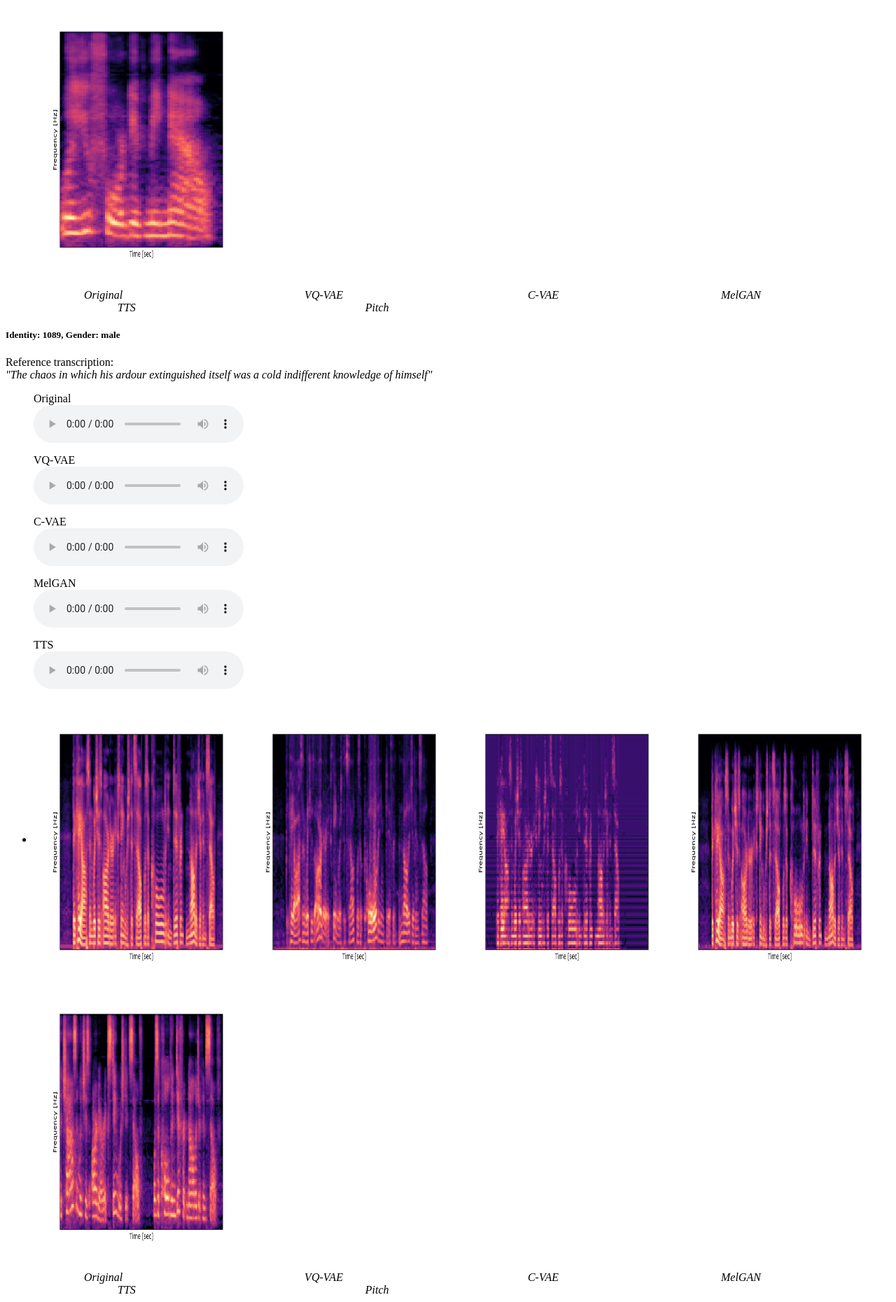
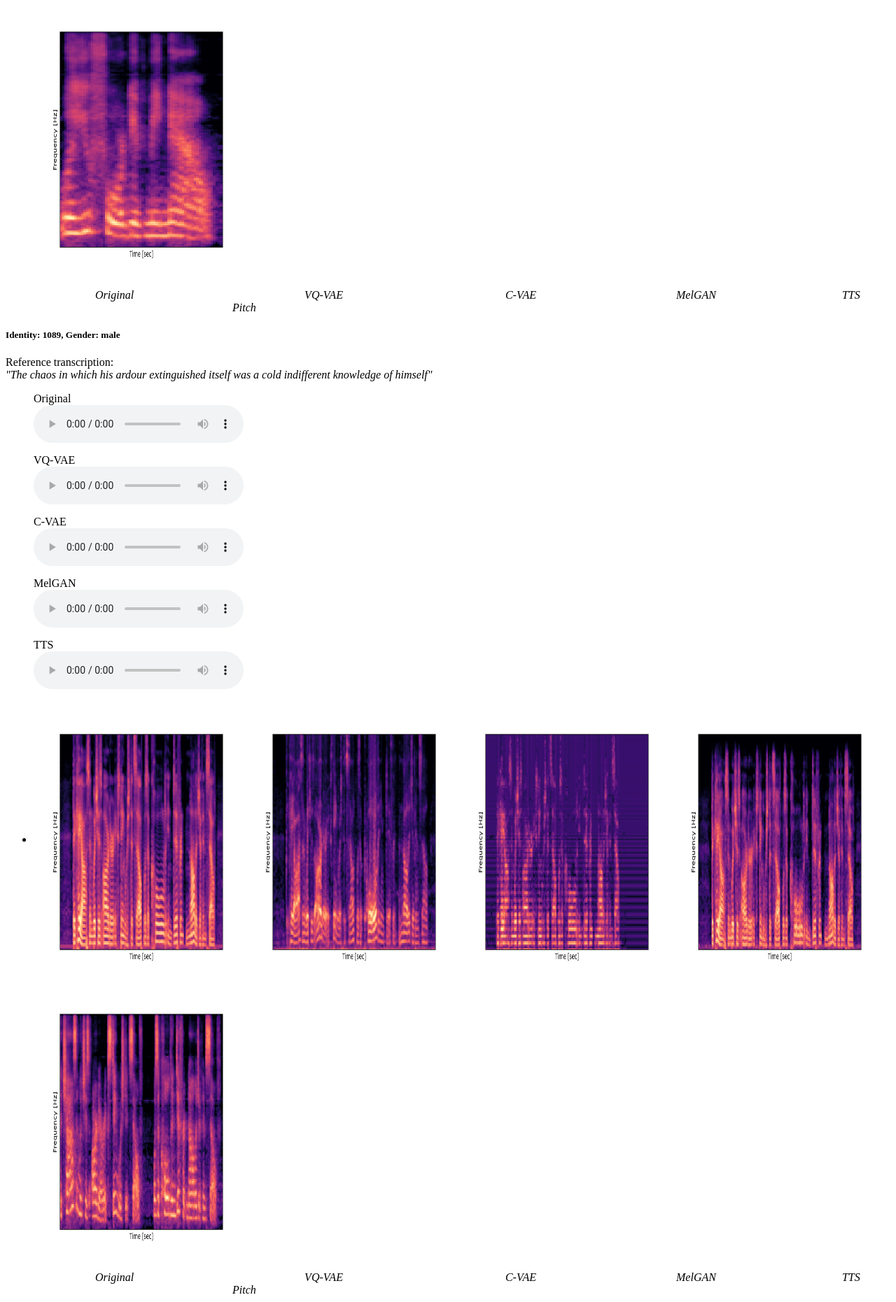
Before and after one commit to dimitriStoidis/VQ-VAE_Gen.github.io, a plain HTML site: page index.html in a window 1280 px wide. Shown: the part 2893-4754 px from the top of the page at 70% size. Drawn offline with Linux system fonts and the light colour scheme.

Commit message:
Add files via upload

```diff
--- a/index.html
+++ b/index.html
@@ -322,8 +322,8 @@
         </li>
 
     </ul>
-     <i>&emsp;&emsp;&emsp;&emsp;&emsp;&emsp;&emsp;Original&emsp;&emsp;&emsp;&emsp;&emsp;&emsp; &emsp;&emsp;&emsp;&emsp;&emsp;&emsp;&emsp;&emsp;&emsp;&emsp;VQ-VAE &emsp;&emsp;&emsp;&emsp;&emsp;&emsp; &emsp;&emsp;&emsp;&emsp;&emsp;&emsp;&emsp;&emsp;&emsp;&emsp;C-VAE
-     &emsp;&emsp;&emsp;&emsp;&emsp;&emsp; &emsp;&emsp;&emsp;&emsp;&emsp;&emsp;&emsp;&emsp;MelGAN&emsp;&emsp;&emsp;&emsp; &emsp;&emsp;&emsp;&emsp;&emsp;&emsp;&emsp;&emsp;&emsp;&emsp;TTS &emsp;&emsp;&emsp;&emsp;&emsp;&emsp;&emsp;&emsp;&emsp;&emsp; &emsp;&emsp;&emsp;&emsp;&emsp;&emsp;&emsp;&emsp;&emsp;&emsp;Pitch</i>
+     <i>&emsp;&emsp;&emsp;&emsp;&emsp;&emsp;&emsp;&emsp;Original&emsp;&emsp;&emsp;&emsp;&emsp; &emsp;&emsp;&emsp;&emsp;&emsp;&emsp;&emsp;&emsp;&emsp;&emsp;VQ-VAE &emsp;&emsp;&emsp;&emsp; &emsp;&emsp;&emsp;&emsp;&emsp;&emsp;&emsp;&emsp;&emsp;&emsp;C-VAE
+     &emsp;&emsp;&emsp;&emsp; &emsp;&emsp;&emsp;&emsp;&emsp;&emsp;&emsp;&emsp;MelGAN&emsp;&emsp;&emsp;&emsp; &emsp;&emsp;&emsp;&emsp;&emsp;&emsp;&emsp;TTS &emsp;&emsp;&emsp;&emsp;&emsp;&emsp;&emsp;&emsp;&emsp;&emsp; &emsp;&emsp;&emsp;&emsp;&emsp;&emsp;&emsp;&emsp;&emsp;&emsp;Pitch</i>
 
       </section>
 
@@ -422,8 +422,8 @@
         </li>
 
     </ul>
-     <i>&emsp;&emsp;&emsp;&emsp;&emsp;&emsp;&emsp;Original&emsp;&emsp;&emsp;&emsp;&emsp;&emsp; &emsp;&emsp;&emsp;&emsp;&emsp;&emsp;&emsp;&emsp;&emsp;&emsp;VQ-VAE &emsp;&emsp;&emsp;&emsp;&emsp;&emsp; &emsp;&emsp;&emsp;&emsp;&emsp;&emsp;&emsp;&emsp;&emsp;&emsp;C-VAE
-     &emsp;&emsp;&emsp;&emsp;&emsp;&emsp; &emsp;&emsp;&emsp;&emsp;&emsp;&emsp;&emsp;&emsp;MelGAN&emsp;&emsp;&emsp;&emsp; &emsp;&emsp;&emsp;&emsp;&emsp;&emsp;&emsp;&emsp;&emsp;&emsp;TTS &emsp;&emsp;&emsp;&emsp;&emsp;&emsp;&emsp;&emsp;&emsp;&emsp; &emsp;&emsp;&emsp;&emsp;&emsp;&emsp;&emsp;&emsp;&emsp;&emsp;Pitch</i>
+     <i>&emsp;&emsp;&emsp;&emsp;&emsp;&emsp;&emsp;&emsp;Original&emsp;&emsp;&emsp;&emsp;&emsp; &emsp;&emsp;&emsp;&emsp;&emsp;&emsp;&emsp;&emsp;&emsp;&emsp;VQ-VAE &emsp;&emsp;&emsp;&emsp; &emsp;&emsp;&emsp;&emsp;&emsp;&emsp;&emsp;&emsp;&emsp;&emsp;C-VAE
+     &emsp;&emsp;&emsp;&emsp; &emsp;&emsp;&emsp;&emsp;&emsp;&emsp;&emsp;&emsp;MelGAN&emsp;&emsp;&emsp;&emsp; &emsp;&emsp;&emsp;&emsp;&emsp;&emsp;&emsp;TTS &emsp;&emsp;&emsp;&emsp;&emsp;&emsp;&emsp;&emsp;&emsp;&emsp; &emsp;&emsp;&emsp;&emsp;&emsp;&emsp;&emsp;&emsp;&emsp;&emsp;Pitch</i>
 
       </section>
 
```
